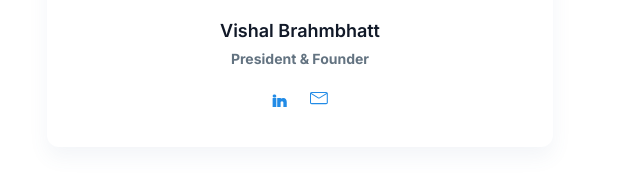
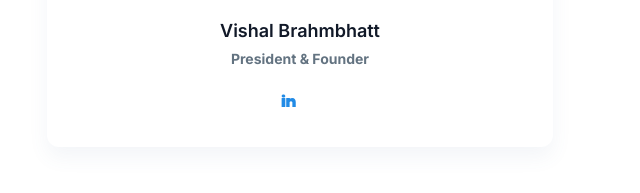
Before and after one commit to jugal4801/Meeka, a website: page index.html in a window 1280 px wide. Shown: the part 2107-2300 px from the top of the page, 625-1265 px from the left. Drawn offline with Linux system fonts and the light colour scheme.

Commit message:
updated changes v0.3

```diff
--- a/index.html
+++ b/index.html
@@ -916,10 +916,10 @@
                       </svg>
                     </a>
                     <a href="javascript:void(0)" class="text-dark-6 hover:text-primary">
-                      <svg width="18" height="18" viewBox="0 0 34 25" fill="#228be6">
+                      <!-- <svg width="18" height="18" viewBox="0 0 34 25" fill="#228be6">
                         <path
                           d="M30.5156 0.960938H3.17188C1.42188 0.960938 0 2.38281 0 4.13281V20.9219C0 22.6719 1.42188 24.0938 3.17188 24.0938H30.5156C32.2656 24.0938 33.6875 22.6719 33.6875 20.9219V4.13281C33.6875 2.38281 32.2656 0.960938 30.5156 0.960938ZM30.5156 2.875C30.7891 2.875 31.0078 2.92969 31.2266 3.09375L17.6094 11.3516C17.1172 11.625 16.5703 11.625 16.0781 11.3516L2.46094 3.09375C2.67969 2.98438 2.89844 2.875 3.17188 2.875H30.5156ZM30.5156 22.125H3.17188C2.51562 22.125 1.91406 21.5781 1.91406 20.8672V5.00781L15.0391 12.9922C15.5859 13.3203 16.1875 13.4844 16.7891 13.4844C17.3906 13.4844 17.9922 13.3203 18.5391 12.9922L31.6641 5.00781V20.8672C31.7734 21.5781 31.1719 22.125 30.5156 22.125Z" />
-                      </svg>
+                      </svg> -->
                     </a>
                     <!-- <a href="javascript:void(0)" class="text-dark-6 hover:text-primary">
                       <svg width="18" height="18" viewBox="0 0 18 18" fill="none" xmlns="http://www.w3.org/2000/svg"
```
